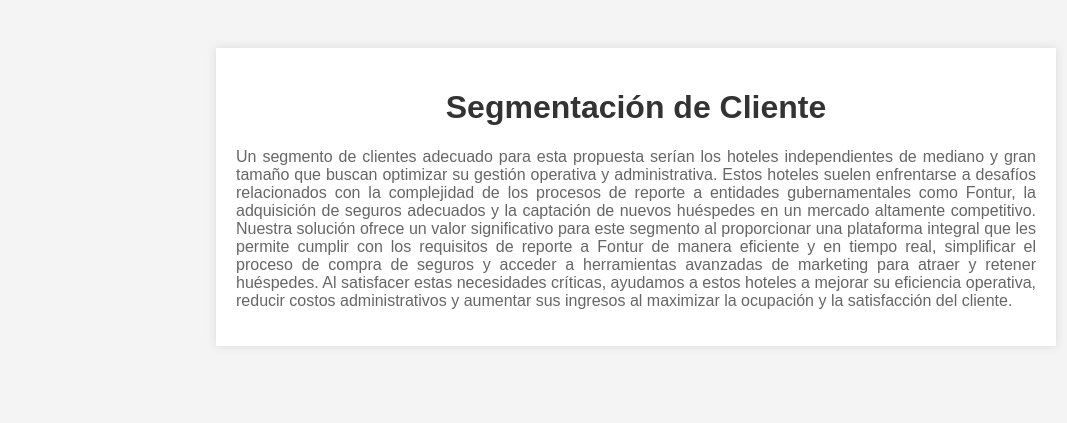
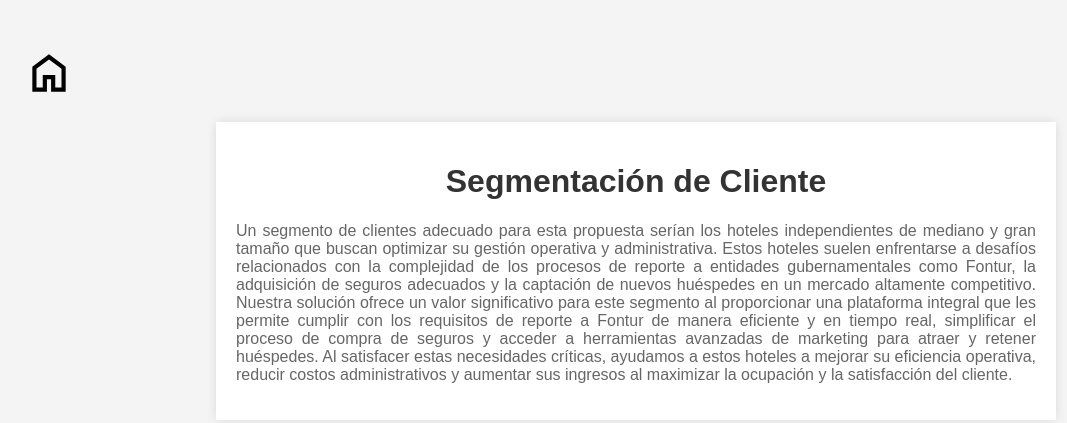
Before and after one commit to felipebc92/canva, a plain HTML site: page segmentacion.html in a window 1280 px wide. Shown: the whole page, without its empty margins (4-1071 px from the left). Drawn offline with Linux system fonts and the light colour scheme.

Commit message:
ajustes de codigo

```diff
--- a/segmentacion.html
+++ b/segmentacion.html
@@ -6,6 +6,9 @@
     <link rel="stylesheet" href="style/style.css">
 </head>
 <body>
+<a href="index.html" class="home-link">
+    <img src="images/home.svg" alt="Inicio"> <!-- Reemplaza "home.svg" con la ruta de tu imagen -->
+</a>
 <div class="container">
     <h1>Segmentación de Cliente</h1>
     <p>
@@ -15,5 +18,6 @@
         Al satisfacer estas necesidades críticas, ayudamos a estos hoteles a mejorar su eficiencia operativa, reducir costos administrativos y aumentar sus ingresos al maximizar la ocupación y la satisfacción del cliente.
     </p>
 </div>
+
 </body>
 </html>
--- a/style/style.css
+++ b/style/style.css
@@ -13,8 +13,9 @@ body{
     background-color: #fff;
     border-radius: 8px;
     box-shadow: 0 0 10px rgba(0, 0, 0, 0.1);
-    padding: 20px;
+    padding: 1vw; /* Utiliza 5% del ancho de la ventana como padding */
     position: relative;
+    /*margin: 1vw; /* Utiliza 2% del ancho de la ventana como margen */
 }
 .canvas-section h2 {
     margin-top: 0;
@@ -66,3 +67,14 @@ p {
     background-color: #fff;
     box-shadow: 0 0 10px rgba(0, 0, 0, 0.1);
 }
+
+.home-link {
+    display: block; /* Mostrar el enlace como bloque para ajustar su ancho */
+    margin: 20px auto; /* Centrar el enlace */
+    cursor: pointer; /* Cambiar el cursor al pasar por encima */
+}
+
+.home-link img {
+    width: 50px; /* Ancho de la imagen */
+    height: auto; /* Altura automática para mantener la proporción */
+}
```
Also changed, not shown: images/home.svg (added).
